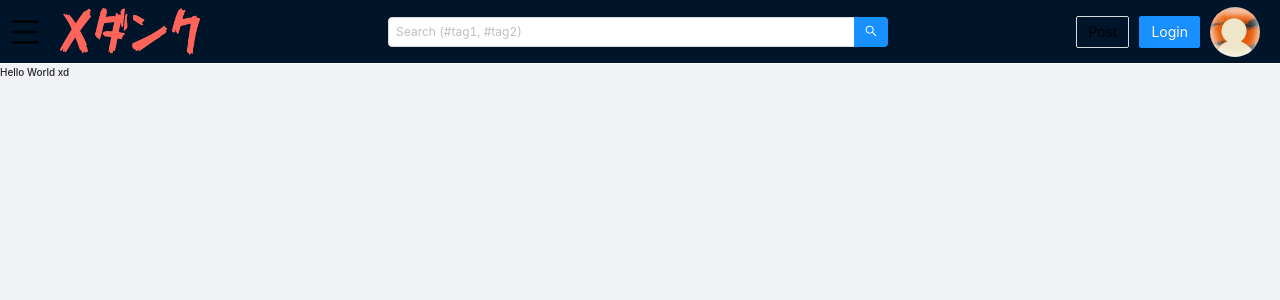
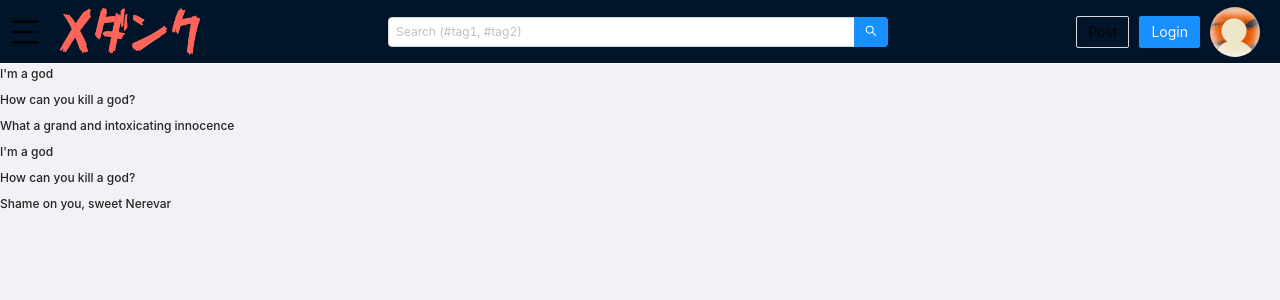
Before and after one commit to BlasmethiaN/XDReacc, a Next.js app: page / in a window 1280 px wide. Shown: the top 300 px of the page. Built offline with nearby package versions, Linux system fonts and the light colour scheme.

Commit message:
im a god

```diff
--- a/src/pages/index.tsx
+++ b/src/pages/index.tsx
@@ -7,7 +7,12 @@ const IndexPage = () => (
   <Layout>
     <Navbar />
     <Content>
-      <h5>Hello World xd</h5>
+      <h4>I'm a god</h4>
+      <h4>How can you kill a god?</h4>
+      <h4>What a grand and intoxicating innocence</h4>
+      <h4>I'm a god</h4>
+      <h4>How can you kill a god?</h4>
+      <h4>Shame on you, sweet Nerevar</h4>
     </Content>
   </Layout>
 )
```
